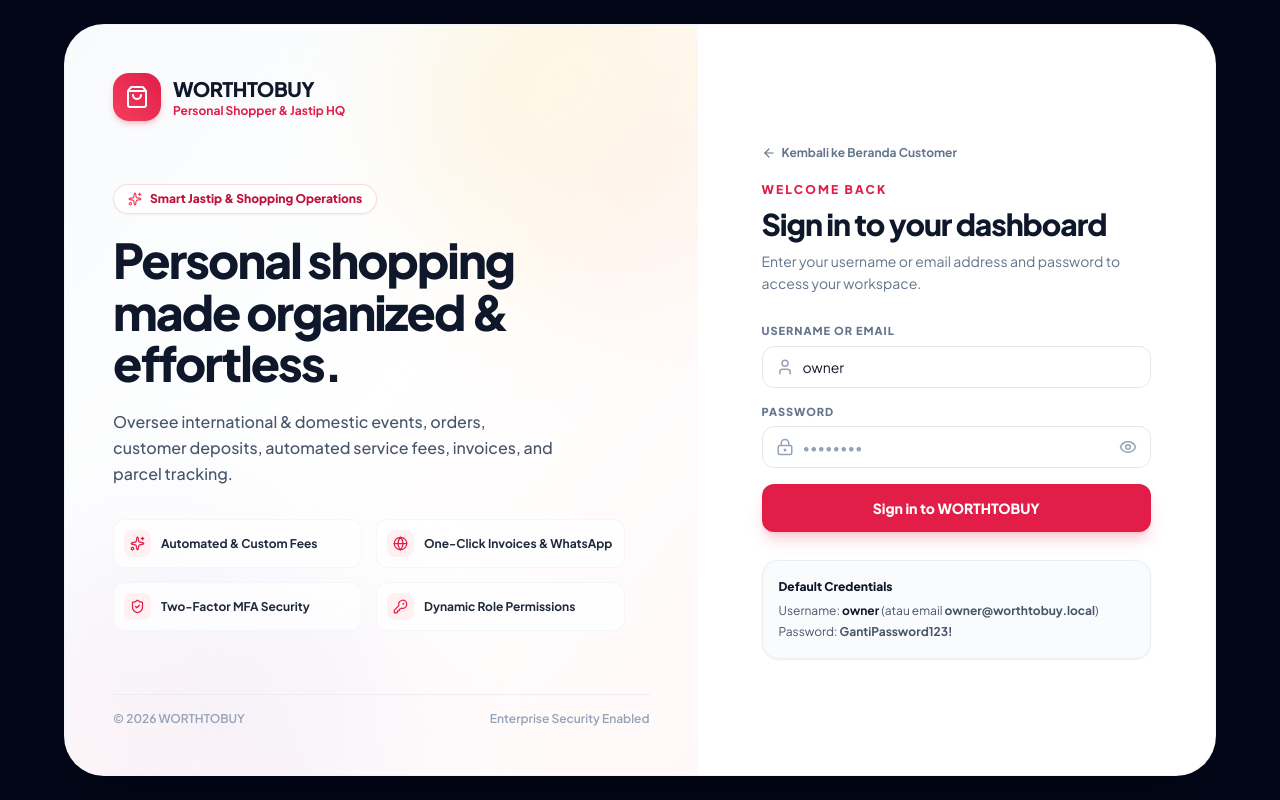
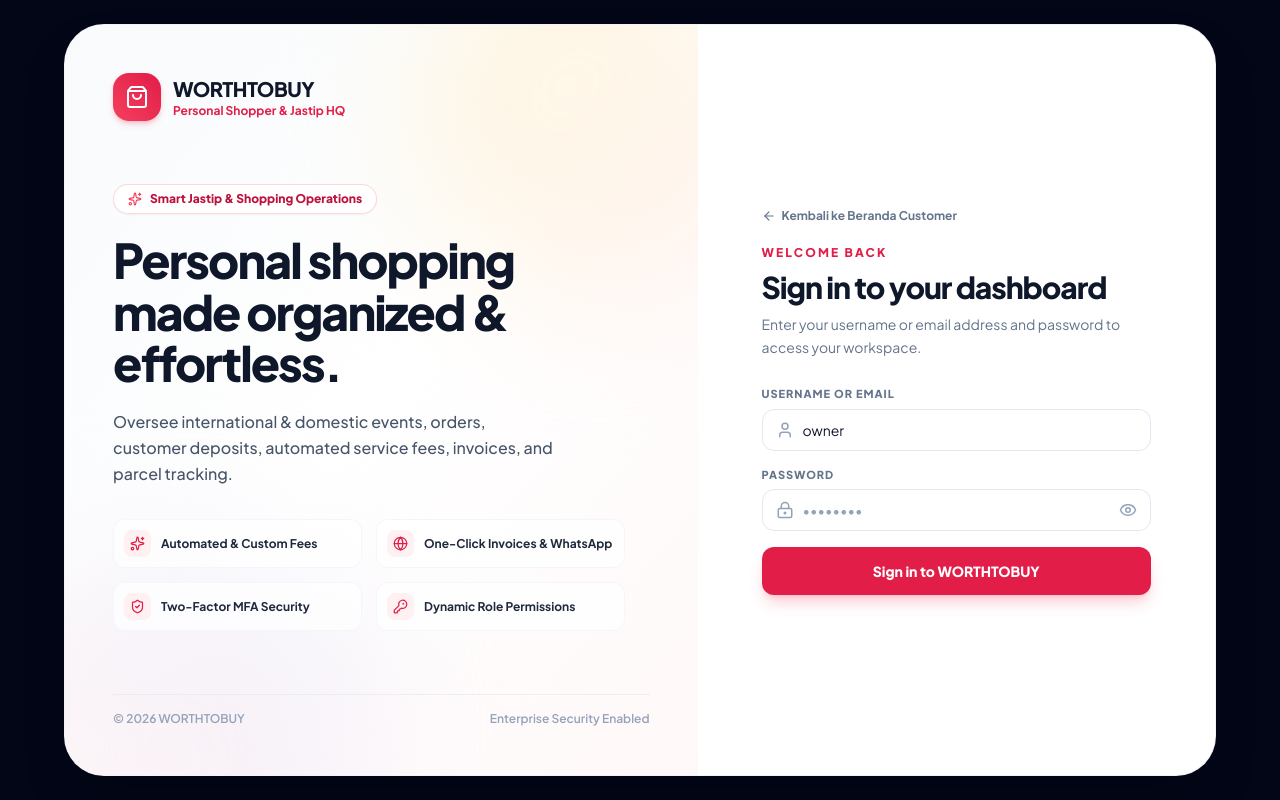
Before and after one commit to mnayup/worthtobuy-web, a React (Vite) app: page /login in a window 1280 px wide. Built offline with nearby package versions, Linux system fonts and the light colour scheme; no server answers.

Commit message:
fix: takeout dummy message login form

```diff
--- a/src/routes/__pre-auth+/login+/components/login-form.tsx
+++ b/src/routes/__pre-auth+/login+/components/login-form.tsx
@@ -90,16 +90,6 @@
           {loading ? 'Signing in...' : 'Sign in to WORTHTOBUY'}
         </button>
       </div>
-
-      <div className="mt-7 rounded-2xl border border-brand-200/70 bg-brand-50/70 p-4 text-xs leading-relaxed text-brand-600 shadow-xs">
-        <p className="font-extrabold text-brand-900">Default Credentials</p>
-        <p className="mt-1">
-          Username: <strong className="text-brand-900">owner</strong> (atau email <strong>owner@worthtobuy.local</strong>)
-        </p>
-        <p className="mt-0.5">
-          Password: <strong>GantiPassword123!</strong>
-        </p>
-      </div>
     </form>
   );
 }
```
